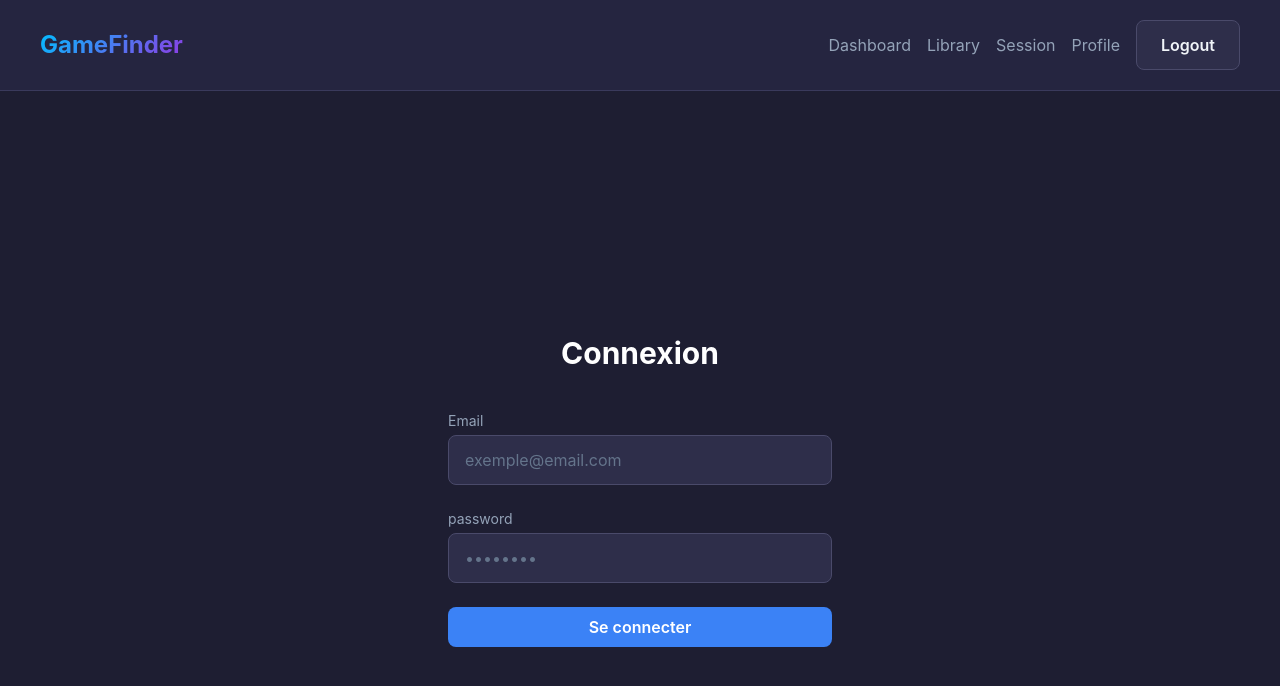
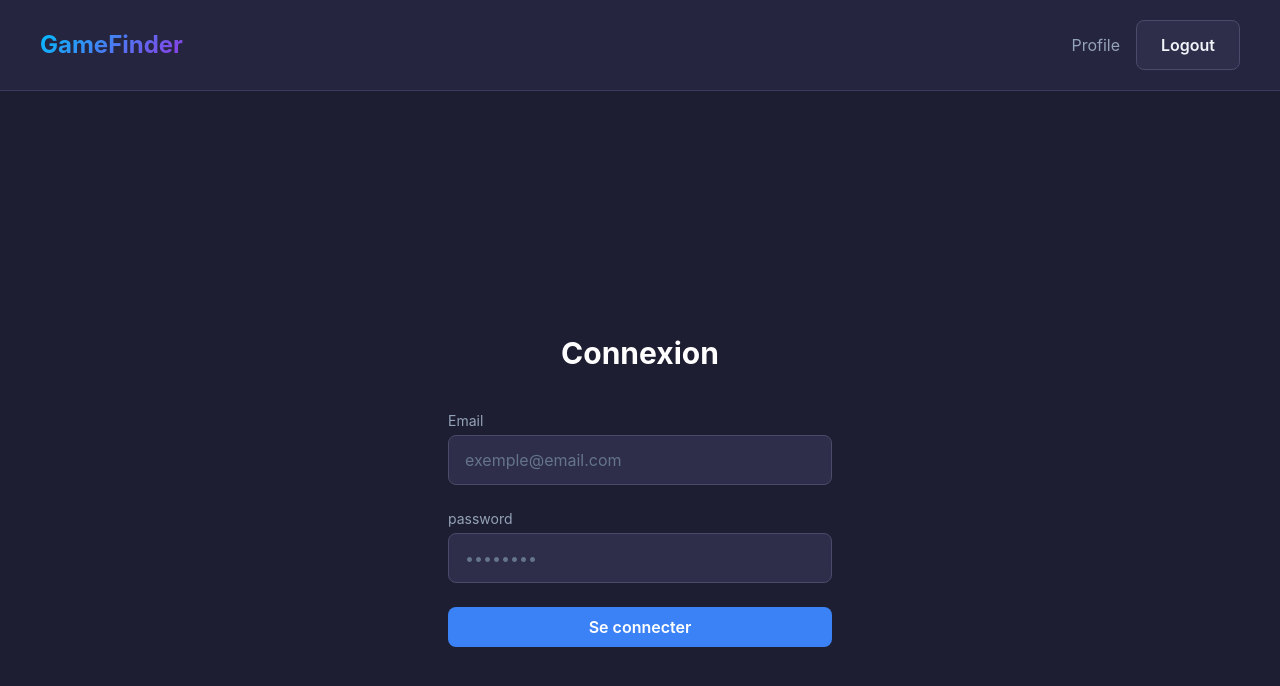
Before and after one commit to gaesteve42/ft-transcendence, a React (Vite) app in the folder frontend/: page /login in a window 1280 px wide. Shown: the top 686 px of the page. Built offline with nearby package versions, Linux system fonts and the light colour scheme; sample sign-in values are in the browser's storage.

Commit message:
Button GameFinder in vabar redirects to the correct page depending on Auth

```diff
--- a/frontend/src/components/layout/Header.tsx
+++ b/frontend/src/components/layout/Header.tsx
@@ -8,21 +8,12 @@ function Header() {
 	return (
 			<header className="bg-dark-800 border-b border-dark-600">
 				<nav className="px-10 py-5 flex items-center justify-between">
-				<Link to="/" className="text-2xl font-bold text-gradient-main">
+					<Link to={isLoggedIn ? "/dashboard" : "/"} className="text-2xl font-bold text-gradient-main">
 						GameFinder
 					</Link>
 					<div className="flex items-center gap-4">
 						{isLoggedIn ? (
 							<>
-							<Link to="/dashboard" className="text-text-secondary hover:text-text-primary transition-colors">
-								Dashboard
-							</Link>
-							<Link to="/library" className="text-text-secondary hover:text-text-primary transition-colors">
-								Library
-							</Link>
-							<Link to="/session" className="text-text-secondary hover:text-text-primary transition-colors">
-								Session
-							</Link>
 								<Link to="/profile" className="text-text-secondary hover:text-text-primary transition-colors">
 									Profile
 								</Link>
--- a/frontend/src/context/AuthContext.tsx
+++ b/frontend/src/context/AuthContext.tsx
@@ -20,6 +20,7 @@ function AuthProvider({ children }: { children: React.ReactNode }) {
 	const login = (token: string) => {
 		localStorage.setItem("accessToken", token)
 		setIsLoggedIn(true)
+		navigate("/dashboard")
 	}
 
 	const logout = () => {
```
Lines whose indentation alone changed are shown as unchanged.
